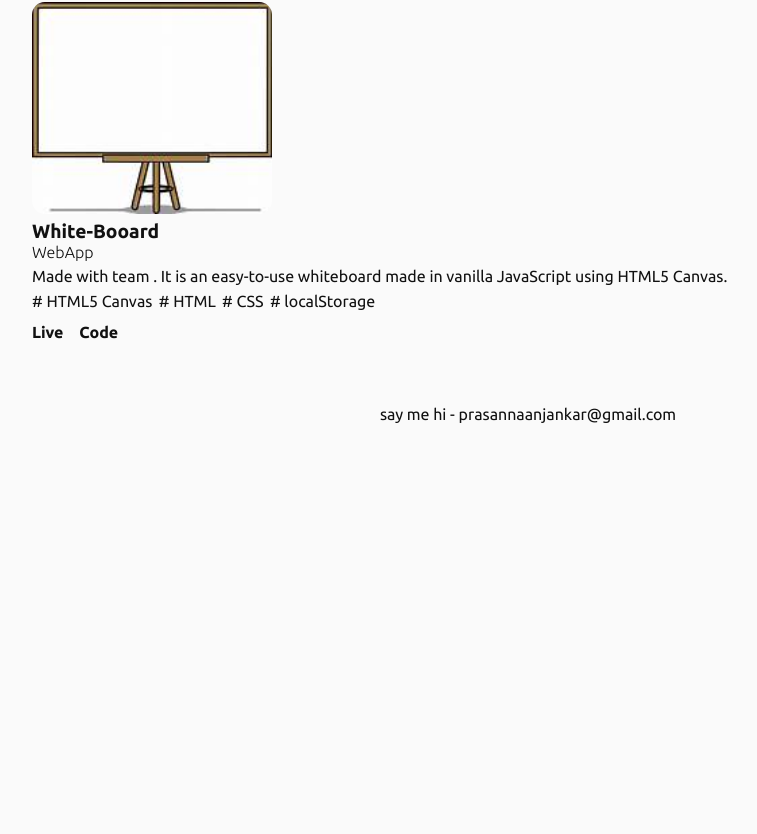
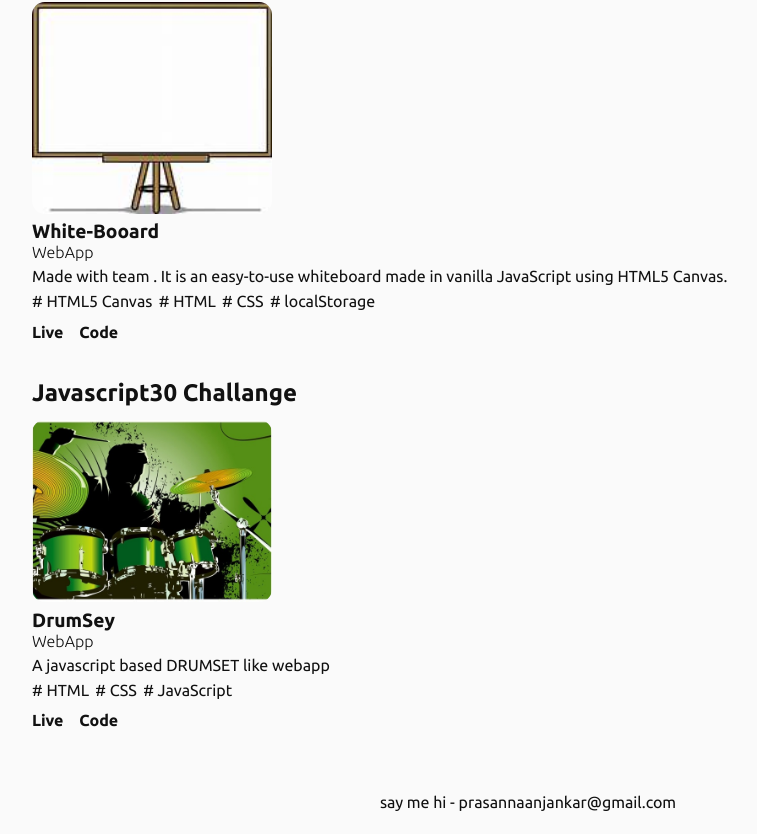
Before and after one commit to prasanna-2001/portfoliowebsite, a React (Vite) app: page / in a window 1280 px wide. Shown: the part 1529-2363 px from the top of the page, without its empty margins (112-869 px from the left). Before the commit the page ends 1974 px from the top, so only its background shows below. Built offline with nearby package versions, Linux system fonts and the light colour scheme.

Commit message:
added jsdy1challenge

```diff
--- a/src/App.jsx
+++ b/src/App.jsx
@@ -7,6 +7,7 @@ import Skills from './Components/skills'
 import Footer from "./Components/footer"
 import Projects from './Components/project'
 import GroupProjects from './Components/grpprojects'
+import Challenges from './Components/challenges'
 
 function App() {
 
@@ -18,6 +19,7 @@ function App() {
        <Skills/>
        <Projects/>
        <GroupProjects/>
+       <Challenges/>
        <Footer/>
     </div>
   )
--- /dev/null
+++ b/src/Components/challenges.jsx
@@ -0,0 +1,54 @@
+import React from "react";
+import { Skill } from "./skills";
+import DrumSet from "../assets/drumset.jpg";
+
+const ProjectCard = ({ img, title, subtitle, desc, stack, live, code }) => {
+  return (
+    <div className="projectCard">
+      <img src={img} />
+      <div className="title">{title}</div>
+      <div className="subtitle">{subtitle}</div>
+      <div className="desc">{desc}</div>
+      <ul className="teckStack">
+        {stack.map((tech) => (
+          <Skill key={tech} name={tech} />
+        ))}
+      </ul>
+      <div className="links">
+        <a href={live} target="_blank">
+          Live
+        </a>
+        <a href={code} target="_blank">
+          Code
+        </a>
+      </div>
+    </div>
+  );
+};
+
+const Challenges = () => {
+  const projectsData = [
+    {
+      img: DrumSet,
+      title: "DrumSey",
+      subtitle: "WebApp",
+      desc: "A javascript based DRUMSET like webapp",
+      stack: ["HTML", "CSS", "JavaScript"],
+      live: "https://main--gregarious-pixie-741845.netlify.app/",
+      code: "https://github.com/prasanna-2001/JavaScript30Challenge/tree/main/DAY-1",
+    },
+
+  ];
+  return (
+    <section id="Challenges">
+      <h2>Javascript30 Challange</h2>
+      <div className="projectCardsContainer">
+        {projectsData.map((project) => (
+          <ProjectCard key={project.title} {...project} />
+        ))}
+      </div>
+    </section>
+  );
+};
+
+export default Challenges;
--- a/src/Components/navbar.jsx
+++ b/src/Components/navbar.jsx
@@ -34,9 +34,17 @@ const Navbar = () => {
           <a href="#projects">
             <li
               className={activeSection === "#projects" ? "activeSection" : null}
-              onClick={() => setActiveSection("#tp")}
+              onClick={() => setActiveSection("#projects")}
             >
               Projects
+            </li>
+          </a>
+          <a href="#Challenges">
+            <li
+              className={activeSection === "#Challenges" ? "activeSection" : null}
+              onClick={() => setActiveSection("#Challenges")}
+            >
+              Challenges
             </li>
           </a>
         </ul>
```
Also changed, not shown: src/assets/drumset.jpg (added).
